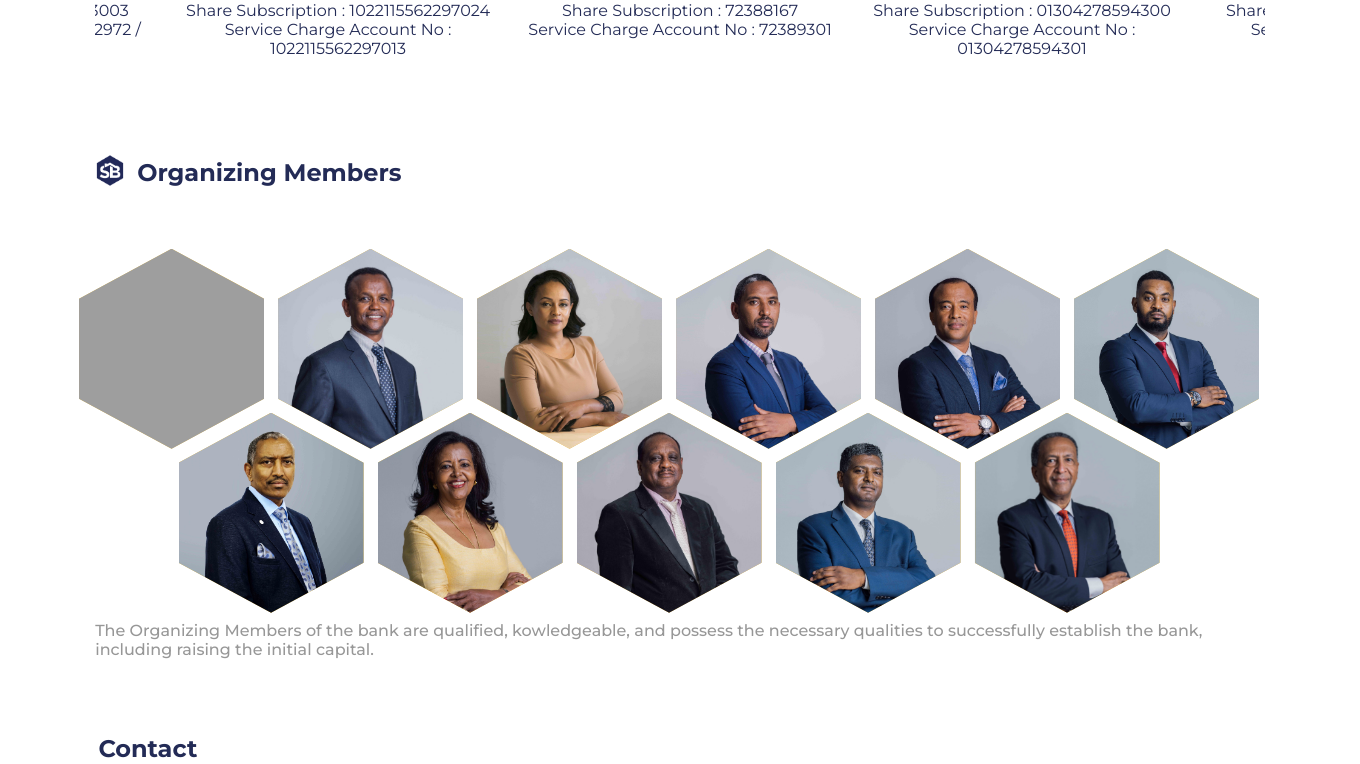
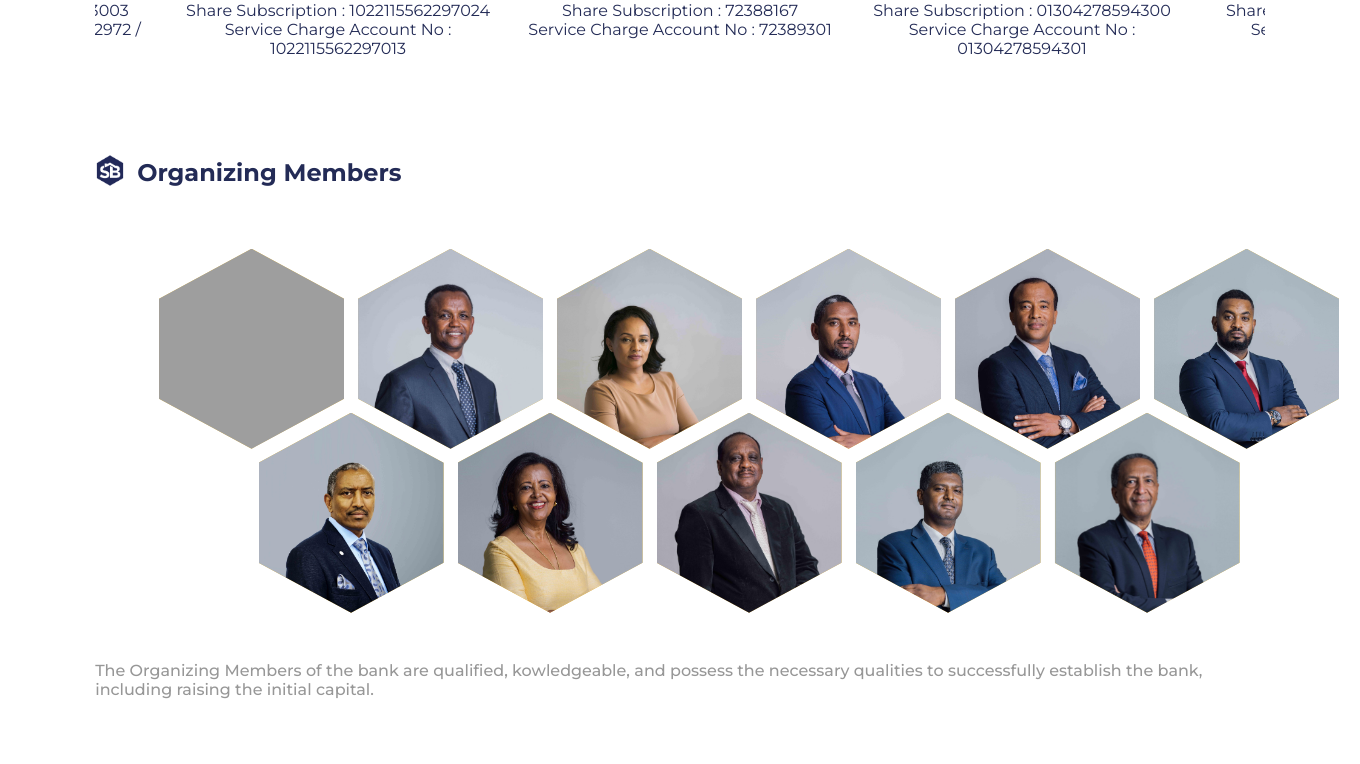
Before and after one commit to peri-meter/perimeter.github.io, a PHP site: page / in a window 1360 px wide. Shown: the part 2496-3260 px from the top of the page. Run offline with PHP 8.4, Linux system fonts and the light colour scheme; some libraries are stand-ins or nearby versions; grey boxes are pictures that could not be loaded.

Commit message:
Update style.css

```diff
--- a/style.css
+++ b/style.css
@@ -472,14 +472,14 @@ nav .logo.space{
 }
 
 .hexagon-gallery {
-    margin-left: -7rem;
+  margin-left: -2rem;
     margin-top: 30px;
     max-width: 1000px;
     display: grid;
     grid-template-columns: repeat(0, 1fr);
     grid-auto-rows: 150px;
     grid-gap: 14px;
-    padding-bottom: 50px;
+    padding-bottom: 90px;
   }
   .hex  .names{
 
@@ -510,6 +510,7 @@ nav .logo.space{
 .hex {
   cursor: pointer;
   display: flex;
+  flex-wrap: wrap;
   position: relative;
   width: 185px;
   height: 200px;
@@ -586,6 +587,7 @@ nav .logo.space{
   .hexagon-gallery{
     align-items: center;
     padding-left: 8rem;
+    padding-bottom: 50px;
   }
   .hex{
     width: 190px;
@@ -834,7 +836,7 @@ footer{
 
 .login-form-container{
   position: fixed;
-  top:-130%; left: 0;
+  top:-150%; left: 0;
   z-index: 10000;
   min-height: 100vh;
   width:100%;
@@ -1152,3 +1154,8 @@ position: relative;
     font-size: .8rem;
   }
 }
+@media (-webkit-device-pixel-ratio: 1.5) {
+  * {
+    zoom: 0.98;
+  }
+}
```
